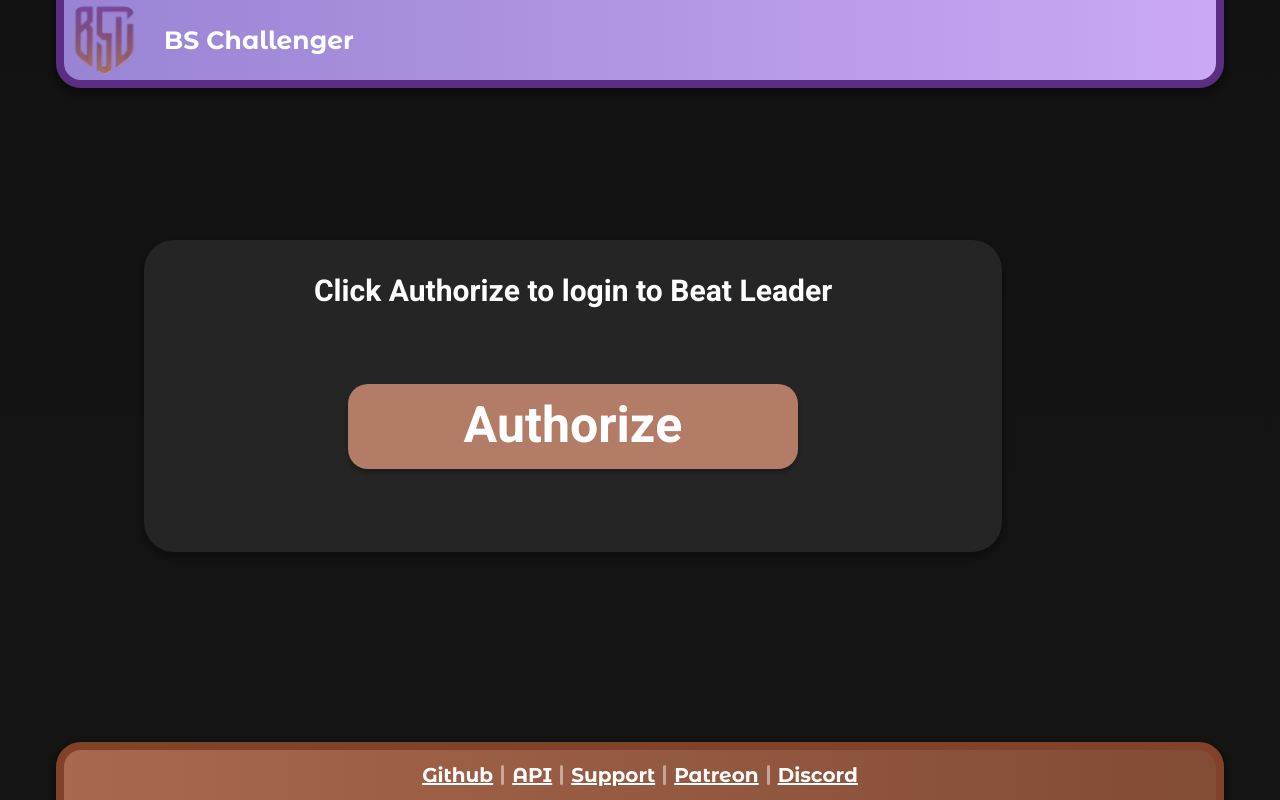
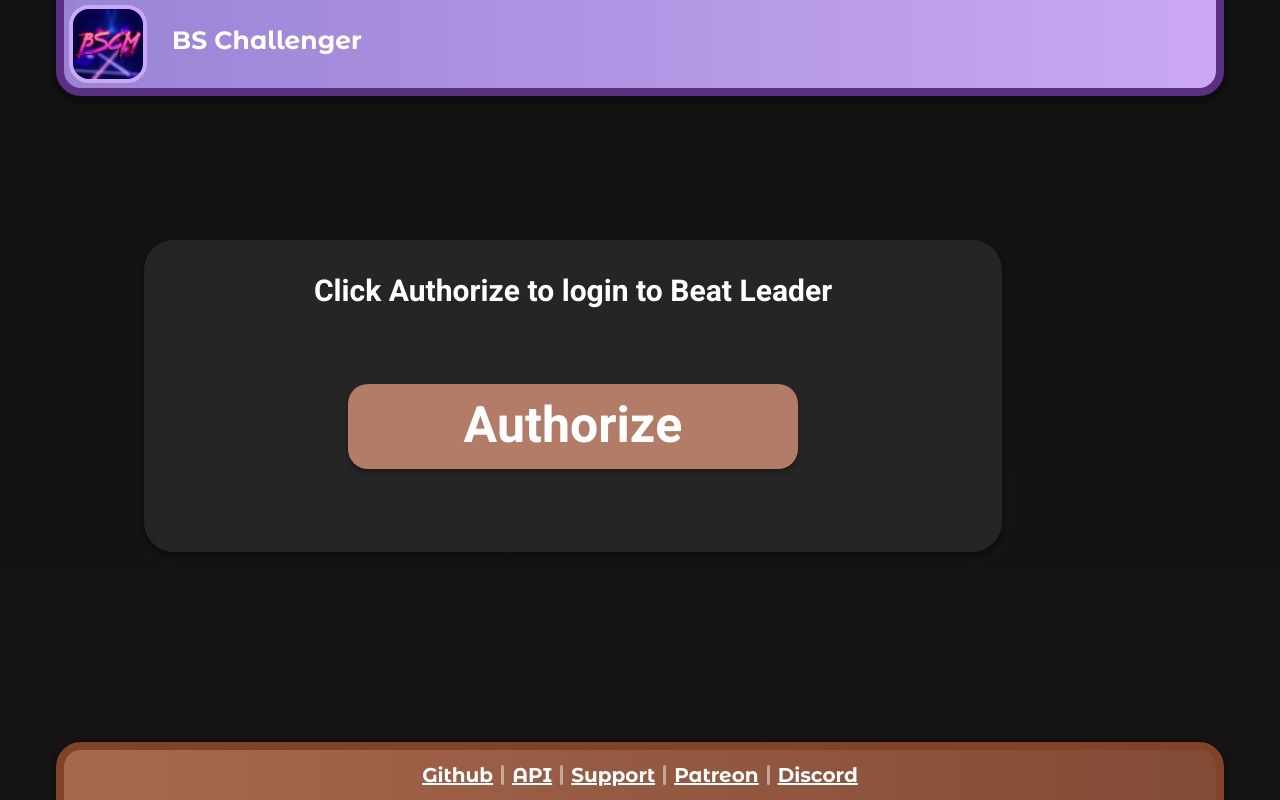
Before and after one commit to BS-Challenger/BS-Challenger.Website, a SvelteKit app in the folder app/: page /blauth in a window 1280 px wide. Built offline with nearby package versions, Linux system fonts and the light colour scheme.

Commit message:
Revert "Update logo"
This reverts commit 218bdc4720e6cf6e2080a12f993e80cc05793755.

```diff
--- a/app/src/routes/Header.svelte
+++ b/app/src/routes/Header.svelte
@@ -26,6 +26,9 @@
 		margin: 5px;
 		flex-shrink: 0;
 		border-radius: 20px;
+		border: 4px solid #CAA8F5;
+		background: url("/favicon.png"), lightgray 50% / cover no-repeat;
+
 	}
 
 	.header {
```
Also changed, not shown: app/static/favicon.png.
